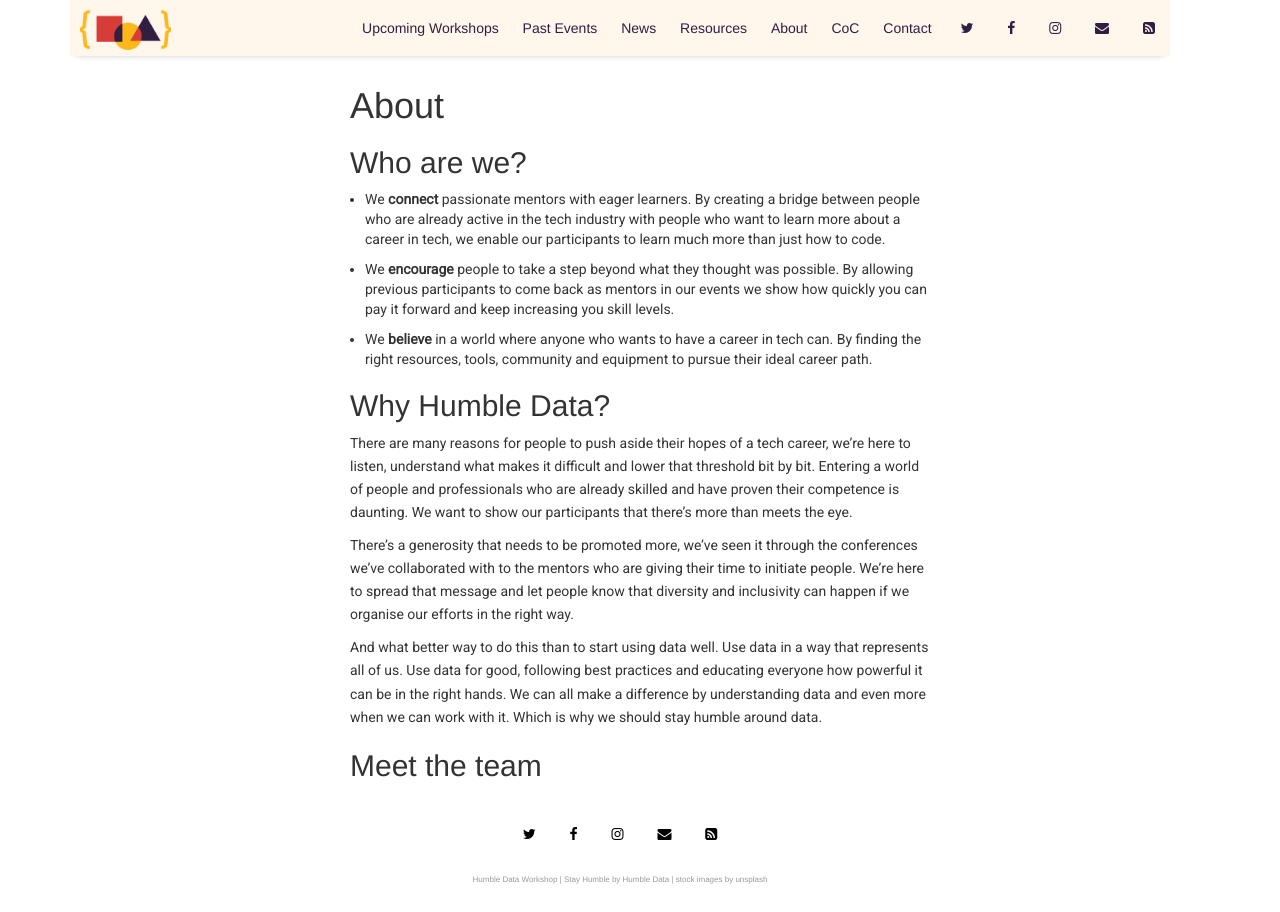
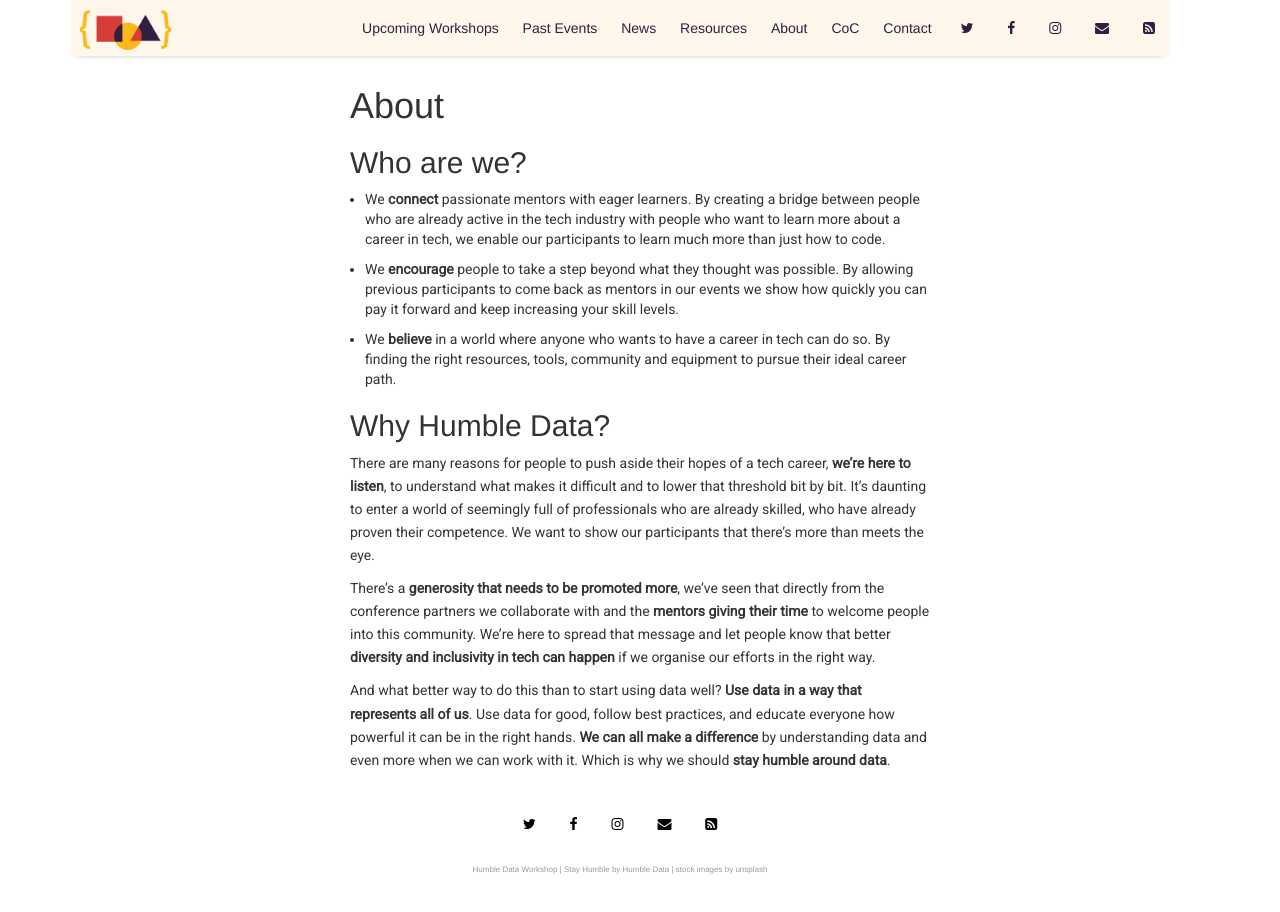
Before and after one commit to HumbleData/HumbleData.github.io, a Jekyll site: the page built from pages/about_old.md, in a window 1280 px wide. Built offline with Jekyll 4.4.1, drawn with Linux system fonts in a browser that asks for light colours; nearby versions of some CDN libraries; comment, search, counter and statistics services are not loaded.

Commit message:
Update from Forestry.io Humble Data updated pages/about_old.md

```diff
--- a/pages/about_old.md
+++ b/pages/about_old.md
@@ -6,15 +6,13 @@ title: About
 ## Who are we?
 
 * We **connect** passionate mentors with eager learners. By creating a bridge between people who are already active in the tech industry with people who want to learn more about a career in tech, we enable our participants to learn much more than just how to code.
-* We **encourage** people to take a step beyond what they thought was possible. By allowing previous participants to come back as mentors in our events we show how quickly you can pay it forward and keep increasing you skill levels.
-* We **believe** in a world where anyone who wants to have a career in tech can. By finding the right resources, tools, community and equipment to pursue their ideal career path.
+* We **encourage** people to take a step beyond what they thought was possible. By allowing previous participants to come back as mentors in our events we show how quickly you can pay it forward and keep increasing your skill levels.
+* We **believe** in a world where anyone who wants to have a career in tech can do so. By finding the right resources, tools, community and equipment to pursue their ideal career path.
 
 ## Why Humble Data?
 
-There are many reasons for people to push aside their hopes of a tech career, we're here to listen, understand what makes it difficult and lower that threshold bit by bit. Entering a world of people and professionals who are already skilled and have proven their competence is daunting. We want to show our participants that there's more than meets the eye.
+There are many reasons for people to push aside their hopes of a tech career, **we're here to listen**, to understand what makes it difficult and to lower that threshold bit by bit. It's daunting to enter a world of seemingly full of professionals who are already skilled, who have already proven their competence. We want to show our participants that there's more than meets the eye.
 
-There's a generosity that needs to be promoted more, we've seen it through the conferences we've collaborated with to the mentors who are giving their time to initiate people. We're here to spread that message and let people know that diversity and inclusivity can happen if we organise our efforts in the right way.
+There's a **generosity that needs to be promoted more**, we've seen that directly from the conference partners we collaborate with and the **mentors** **giving their time** to welcome people into this community. We're here to spread that message and let people know that better **diversity and inclusivity in tech can happen** if we organise our efforts in the right way.
 
-And what better way to do this than to start using data well. Use data in a way that represents all of us. Use data for good, following best practices and educating everyone how powerful it can be in the right hands. We can all make a difference by understanding data and even more when we can work with it. Which is why we should stay humble around data.
-
-## Meet the team
+And what better way to do this than to start using data well? **Use data in a way that represents all of us**. Use data for good, follow best practices, and educate everyone how powerful it can be in the right hands. **We can all make a difference** by understanding data and even more when we can work with it. Which is why we should **stay humble around data**.
```
